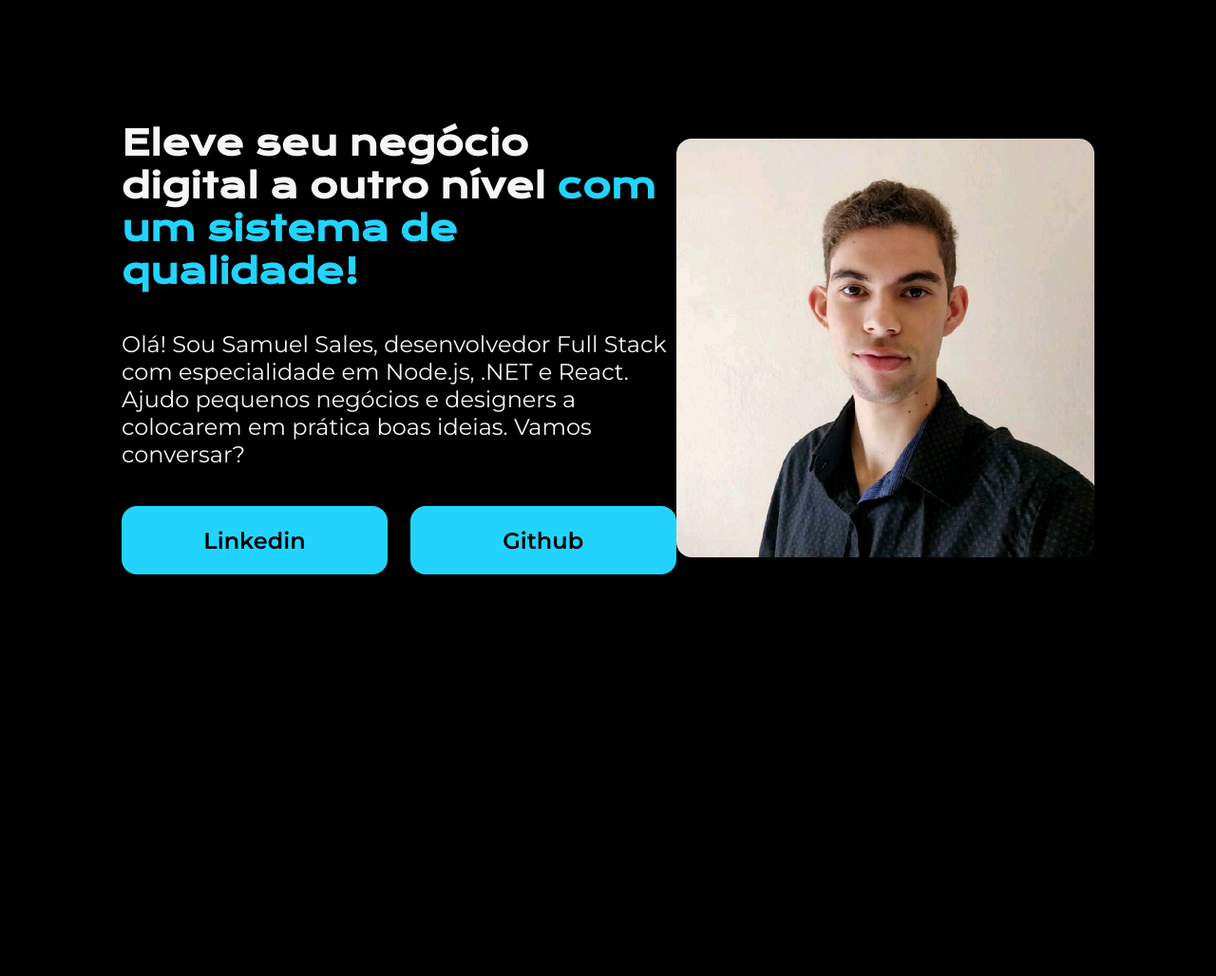
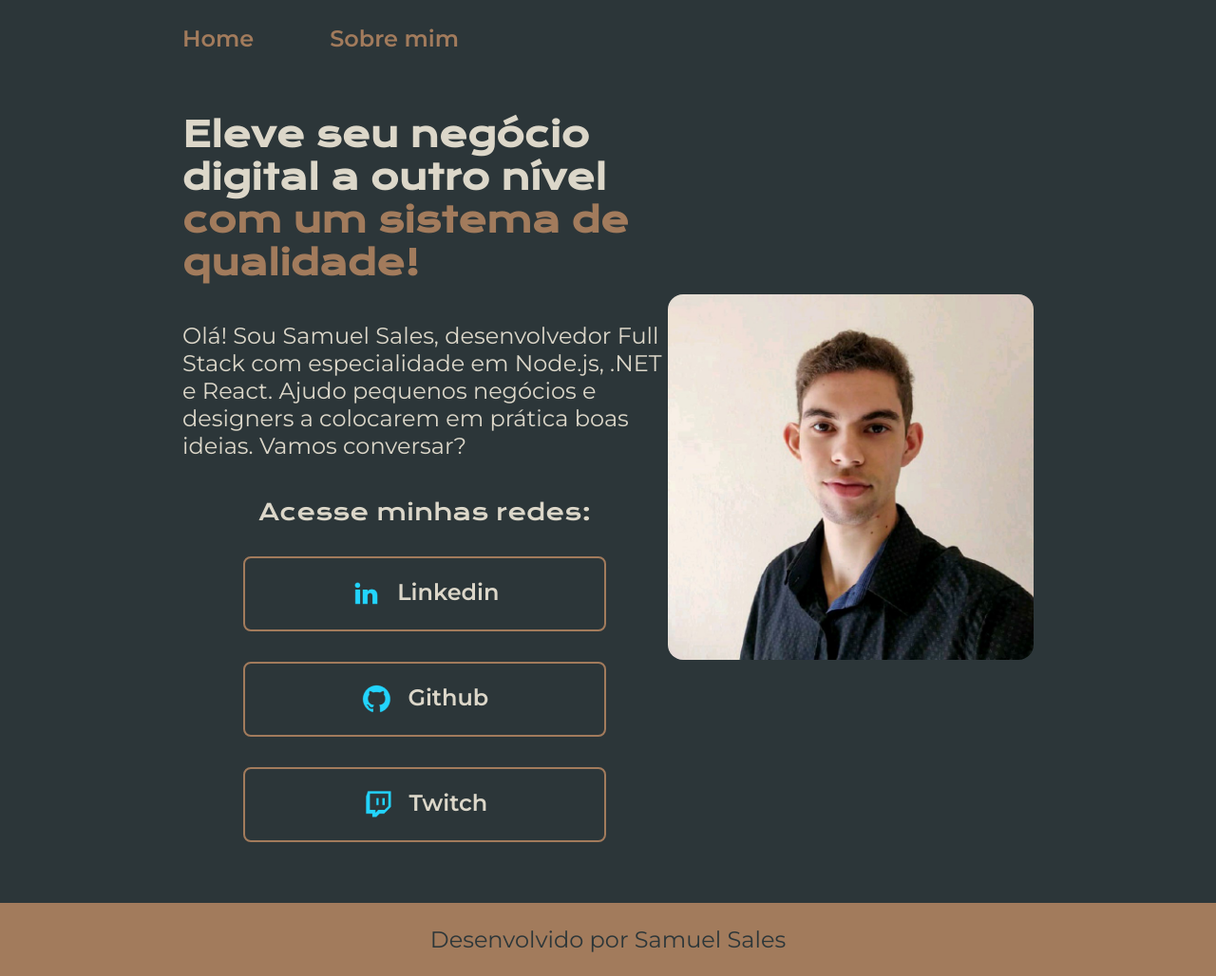
Before and after one commit to Samuel-Sales/Portfolio, a plain HTML site: page index.html in a window 1280 px wide. Shown: the whole page at 95% size. Before the commit the page ends 928 px from the top, so only its background shows below. Drawn offline with nearby package versions, Linux system fonts and the light colour scheme; a script that the page names is missing.

Commit message:
Versão 2.0

```diff
--- a/index.html
+++ b/index.html
@@ -3,15 +3,18 @@
 <head>
     <script src="script.js"></script>
     <!--<link rel="stylesheet" href="reset.css"> -->
-    <link rel="stylesheet" href="style.css">
+    <link rel="stylesheet" href="./styles/style.css">
     <meta charset="UTF-8">
     <meta http-equiv="X-UA-Compatible" content="IE=edge">
     <meta name="viewport" content="width=device-width, initial-scale=1.0">
     <title>Portfolio</title>
 </head>
 <body>
-    <header>
-
+    <header class="cabecalho">
+        <nav class="cabecalho__menu">
+            <a href="index.html" class="cabecalho__menu__link">Home</a>
+            <a href="about.html" class="cabecalho__menu__link">Sobre mim</a>
+        </nav>
     </header>
 
     <main class="apresentacao">
@@ -21,15 +24,26 @@
                 Olá! Sou Samuel Sales, desenvolvedor Full Stack com especialidade em Node.js, .NET e React. Ajudo pequenos negócios e designers a colocarem em prática boas ideias. Vamos conversar?
             </p>
             <div class="apresentacao__links">
-                <a class="apresentacao__links__link" href="https://www.linkedin.com/in/samuel-sales/">Linkedin</a>
-                <a class="apresentacao__links__link" href="https://github.com/Samuel-Sales">Github</a>
+                <h2 class="apresentacao__links__subtitulo">Acesse minhas redes:</h2>
+                <a class="apresentacao__links__link" href="https://www.linkedin.com/in/samuel-sales/">
+                    <img src="imagens/linkedin.png" alt="Icone do linkedin">
+                    Linkedin
+                </a>
+                <a class="apresentacao__links__link" href="https://github.com/Samuel-Sales">
+                    <img src="imagens/github.png" alt="Icone do Github">
+                    Github
+                </a>
+                <a class="apresentacao__links__link" href="https://www.twitch.tv/d3adfps">
+                    <img src="imagens/twitch.png" alt="Icone da Twitch.tv">
+                    Twitch
+                </a>
             </div>
         </section>
         <img class="imagem" src="imagens/foto.jpeg" alt="foto-Samuel">
     </main>
 
-    <footer>
-
+    <footer class="rodape">
+        <p>Desenvolvido por Samuel Sales</p>
     </footer>
 </body>
 </html>
--- a/style.css
+++ /dev/null
@@ -1,67 +0,0 @@
-@import url('https://fonts.googleapis.com/css2?family=Inter:wght@600&family=Krona+One&family=Montserrat:wght@400;600&display=swap');
-
-* {
-    margin: 0;
-    padding: 0;
-}
-
-body {
-    height: 100vh;  /*Aqui estou colocando a altura da tela com 100% do viewport ou seja 100% da tela do nosso navegador*/
-    box-sizing: border-box;
-    /*No height e no box-sizing sao elementos que servem para manter o conteudo dentro do body e que nao atrapalhe as tags filhas, eh uma boa pratica o uso delas
-    nos projetos */
-    background-color: black;
-    color: #F6F6F6;
-}
-
-.titulo-destaque {
-    color: #22D4FD;
-}
-
-.apresentacao {
-    margin: 10%;
-    display: flex;
-    align-items: center;  /*Aqui ele esta alinhado conforme a imagem*/
-    justify-content: space-between;
-}
-
-.apresentacao__conteudo {
-    width: 615px;
-    display: flex;
-    flex-direction: column;
-    gap: 40px;
-}
-
-.apresentacao__conteudo__titulo {
-    font-size: 36px;
-    font-family: 'Krona One', sans-serif;
-}
-
-.apresentacao__conteudo__texto {
-    font-size: 24px;
-    font-family: 'Montserrat', sans-serif;
-}
-
-.apresentacao__links {
-    display: flex;
-    justify-content: space-between;
-
-}
-
-.apresentacao__links__link {
-    background-color: #22d4fd;
-    width: 280px;
-    text-align: center;
-    border-radius: 16px;
-    font-size: 24px;
-    font-weight: 600;
-    padding: 21.5px 0;
-    text-decoration: none; /* 0 tambem funciona*/
-    color: #000000;
-    font-family: 'Montserrat', sans-serif;
-}
-
-.imagem {
-    width: 43%;
-    border-radius: 16px;
-}
--- /dev/null
+++ b/styles/style.css
@@ -0,0 +1,119 @@
+@import url('https://fonts.googleapis.com/css2?family=Inter:wght@600&family=Krona+One&family=Montserrat:wght@400;600&display=swap');
+
+:root {  /*Aqui estou criando variaveis em CSS para amarzenar as cores*/
+    --cor-primaria: #2C3639;
+    --cor-secundaria: #DCD7C9;
+    --cor-terciaria: #A27B5C;
+    --cor-hover: #3F4E4F;
+    --font-primaria: 'Krona One', sans-serif;
+    --font-secundaria: 'Montserrat', sans-serif;
+}
+
+* {
+    margin: 0;
+    padding: 0;
+    text-decoration: none;
+}
+
+body {
+    /*height: 100vh;*/  /*Aqui estou colocando a altura da tela com 100% do viewport ou seja 100% da tela do nosso navegador*/
+    box-sizing: border-box;
+    /*No height e no box-sizing sao elementos que servem para manter o conteudo dentro do body e que nao atrapalhe as tags filhas, eh uma boa pratica o uso delas
+    nos projetos */
+    background-color: var(--cor-primaria);
+    color: var(--cor-secundaria);
+}
+
+.cabecalho {
+    padding: 2% 0% 0% 15%;
+}
+
+.cabecalho__menu {
+    display: flex;
+    gap: 80px;
+}
+
+.cabecalho__menu__link {
+    font-family: var(--font-secundaria);
+    font-size: 24px;
+    font-weight: 600;
+    color: var(--cor-terciaria);
+}
+
+.apresentacao {
+    padding: 5% 15%;
+    display: flex;
+    align-items: center;  /*Aqui ele esta alinhado conforme a imagem*/
+    justify-content: space-between;
+}
+
+.apresentacao__conteudo {
+    width: 615px;
+    display: flex;
+    flex-direction: column;
+    gap: 40px;
+}
+
+.apresentacao__conteudo__titulo {
+    font-size: 36px;
+    font-family: var(--font-primaria);
+}
+
+.titulo-destaque {
+    color: var(--cor-terciaria);
+}
+
+.apresentacao__conteudo__texto {
+    font-size: 24px;
+    font-family: var(--font-secundaria);
+}
+
+.apresentacao__links {
+    display: flex;
+    flex-direction: column;
+    justify-content: space-between;
+    align-items: center;
+    gap: 32px;
+
+}
+
+.apresentacao__links__subtitulo {
+    font-family: var(--font-primaria);
+    font-weight: 400;
+    font-size: 24px;
+}
+
+.apresentacao__links__link {
+    display: flex;
+    justify-content: center;
+    gap: 16px;
+    border: 2px solid var(--cor-terciaria);
+    width: 378px;
+    text-align: center;
+    border-radius: 8px;
+    font-size: 24px;
+    font-weight: 600;
+    padding: 21.5px 0;
+    text-decoration: none; /* 0 tambem funciona*/
+    color: var(--cor-secundaria);
+    font-family: var(--font-secundaria);
+}
+
+.apresentacao__links__link:hover {
+    background-color: var(--cor-hover);
+}
+
+.imagem {
+    width: 43%;
+    border-radius: 16px;
+}
+
+.rodape {
+    color: var(--cor-primaria);
+    background-color: var(--cor-terciaria);
+    padding: 24px;
+    text-align: center;
+    font-family: var(--font-secundaria);
+    font-size: 24px;
+    font-weight: 400;
+}
```
Also changed, not shown: about.html (added, +49 -0 lines), imagens/github.png (added), imagens/linkedin.png (added), imagens/twitch.png (added), script.js (deleted), styles/reset.css (renamed from reset.css).
